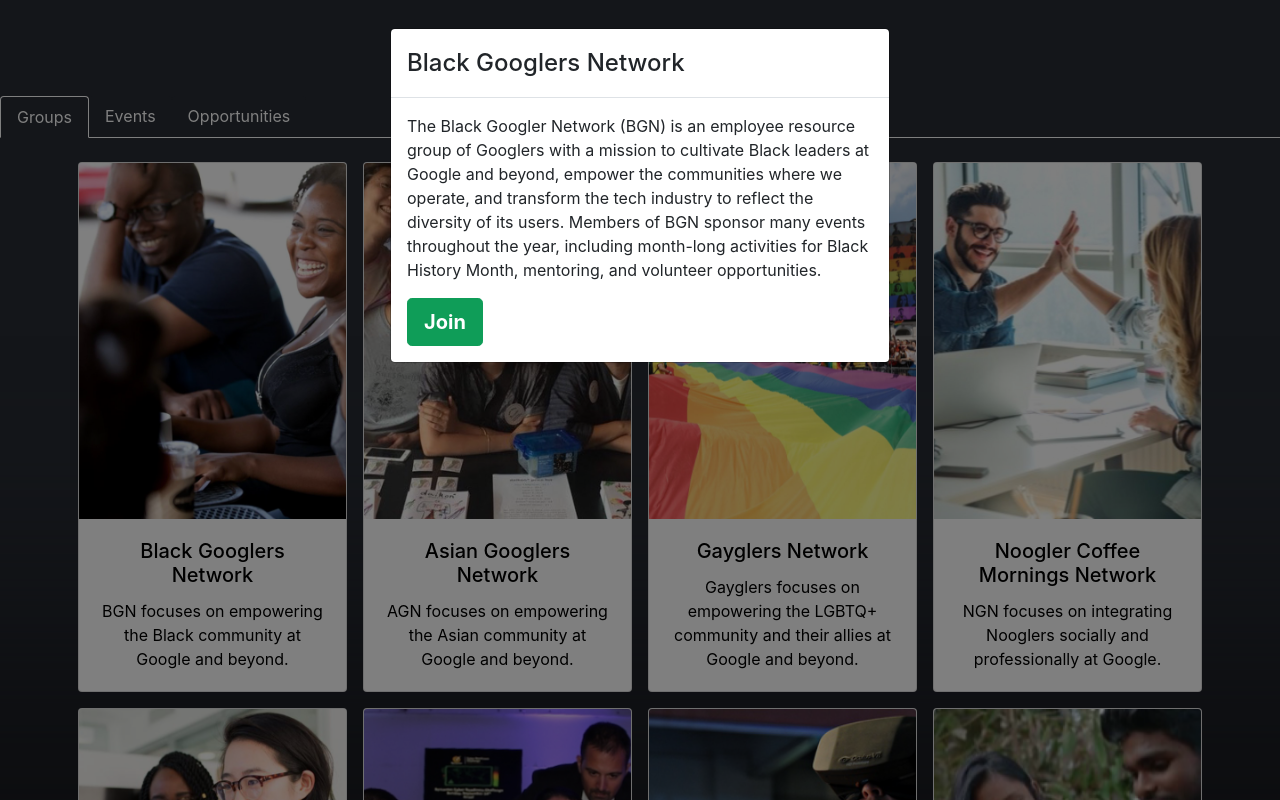
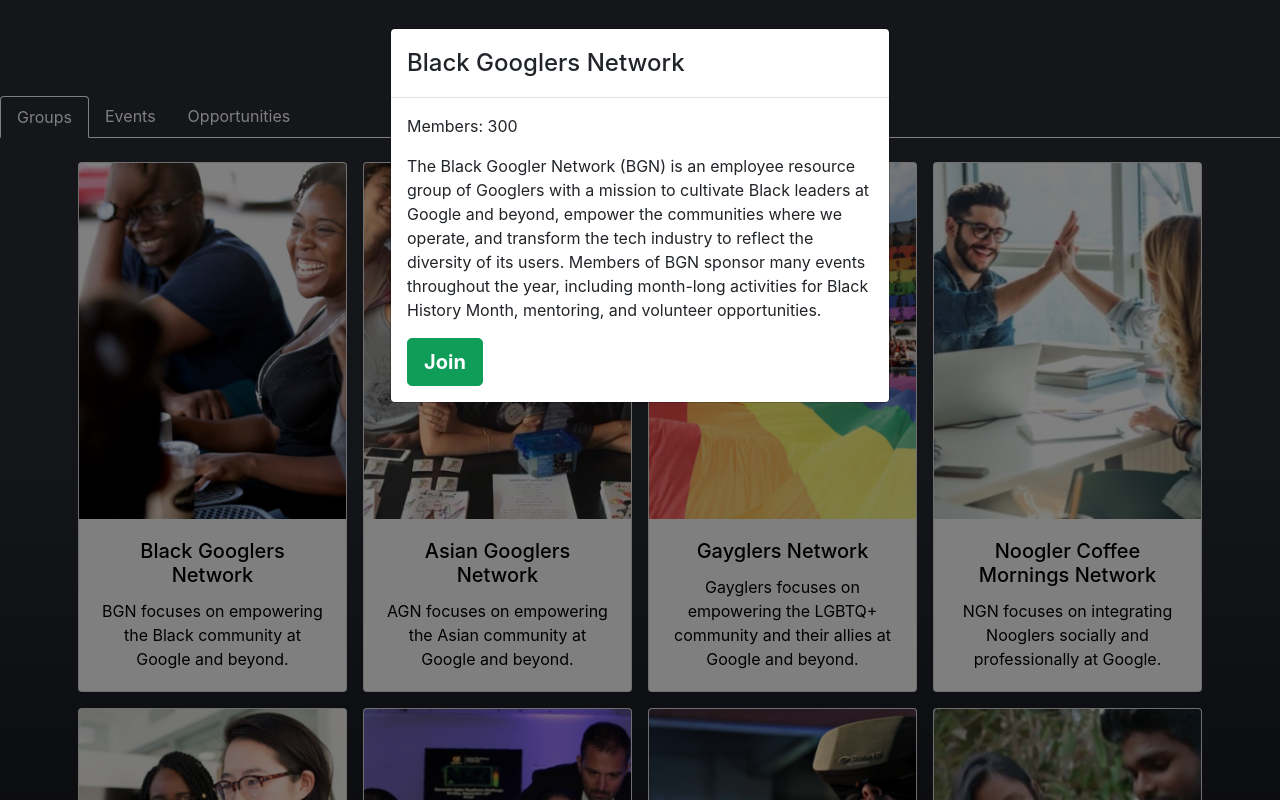
Before and after one commit to jinxianyap/noogler, a React (Create React App) app: page / in a window 1280 px wide. Both pictures are taken after a click on the element 212 px from the left and 427 px from the top of the page. Shown: the top 800 px of the page. Built offline with nearby package versions, Linux system fonts and the light colour scheme.

Commit message:
added members info

```diff
--- a/src/components/exploreGoogle.jsx
+++ b/src/components/exploreGoogle.jsx
@@ -71,6 +71,7 @@
           </Modal.Title>
         </Modal.Header>
         <Modal.Body>
+          <p>Members: {data.members}</p>
           <p>
             {data.desc}
           </p>
```
